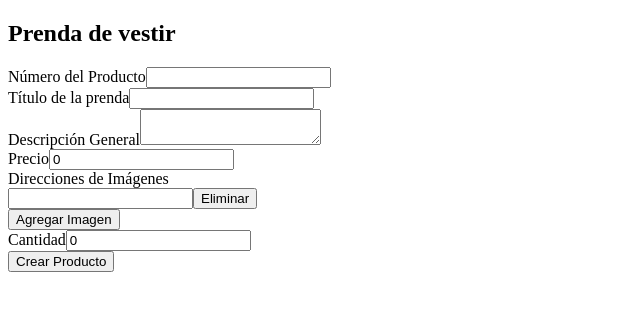
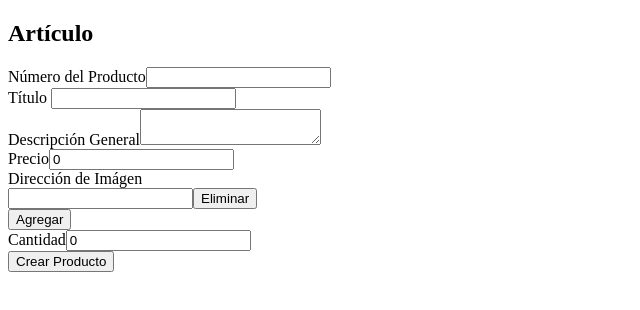
Before and after one commit to vpeinado263/tienda-frontend, a Next.js app: page /create/create in a window 1280 px wide. Shown: the top 310 px of the page, without its empty margins (0-640 px from the left). Built offline with nearby package versions, Linux system fonts and the light colour scheme.

Commit message:
Modificar botones de agregar, mofificar y eliminar

```diff
--- a/src/app/components/atoms/EliminarProductoButton/EliminarProductoButton.tsx
+++ b/src/app/components/atoms/EliminarProductoButton/EliminarProductoButton.tsx
@@ -33,10 +33,10 @@ function EliminarProductoButton({ productId, onProductDeleted }: EliminarProduct
   return (
     <div className="hidden md:block">
        <button
-      className="bg-red-600 text-white rounded-md text-base font-semibold py-2 px-4 shadow-md transition-transform transform hover:scale-105 hover:bg-red-700 focus:outline-none focus:ring-2 focus:ring-red-500 focus:ring-opacity-50"
+      className="bg-red-300 text-white rounded-md text-base font-semibold py-2 px-4 shadow-md transition-transform transform hover:scale-105 hover:bg-red-700 focus:outline-none focus:ring-2 focus:ring-red-500 focus:ring-opacity-50"
       onClick={handleDelete}
     >
-      Eliminar Producto
+      Eliminar
     </button>
     </div>
   );
--- a/src/app/components/molecules/CreateProductForm/CreateProductForm.tsx
+++ b/src/app/components/molecules/CreateProductForm/CreateProductForm.tsx
@@ -88,7 +88,7 @@ const CreateProductForm = () => {
 
   return (
     <div className="max-w-lg mx-auto p-6 bg-gray-100 rounded-lg shadow-md">
-      <h2 className="text-2xl font-bold text-center text-black">Prenda de vestir</h2>
+      <h2 className="text-2xl font-bold text-center text-black">Artículo</h2>
       <form onSubmit={handleSubmit}>
         <div className="mb-4">
           <label className="block mb-1 font-bold" htmlFor="_id">Número del Producto</label>
@@ -102,7 +102,7 @@ const CreateProductForm = () => {
           />
         </div>
         <div className="mb-4">
-          <label className="block mb-1 font-bold" htmlFor="name">Título de la prenda</label>
+          <label className="block mb-1 font-bold" htmlFor="name">Título </label>
           <input
             className="w-full p-2 border border-gray-300 rounded"
             type="text"
@@ -134,7 +134,7 @@ const CreateProductForm = () => {
           />
         </div>
         <div className="mb-4">
-          <label className="block mb-1 font-bold" htmlFor="imageUrls">Direcciones de Imágenes</label>
+          <label className="block mb-1 font-bold" htmlFor="imageUrls">Dirección de Imágen</label>
           {product.imageUrls.map((url, index) => (
             <div key={index} className="flex items-center mb-2">
               <input
@@ -159,7 +159,7 @@ const CreateProductForm = () => {
             className="mt-2 p-2 bg-blue-500 text-white rounded hover:bg-blue-600"
             onClick={addImageField}
           >
-            Agregar Imagen
+            Agregar
           </button>
         </div>
         <div className="mb-4">
@@ -174,7 +174,7 @@ const CreateProductForm = () => {
           />
         </div>
         {error && <p className="text-red-500 text-center mt-4">{error}</p>}
-        <button className="w-full p-3 bg-blue-500 text-white rounded hover:bg-blue-600" type="submit">Crear Producto</button>
+        <button className="w-full p-3 bg-green-500 text-white rounded hover:bg-green-600" type="submit">Crear Producto</button>
       </form>
     </div>
   );
```
Also changed, not shown: src/app/components/atoms/AgregarProductoButton/AgregarProductoButton.tsx (+2 -5 lines).
